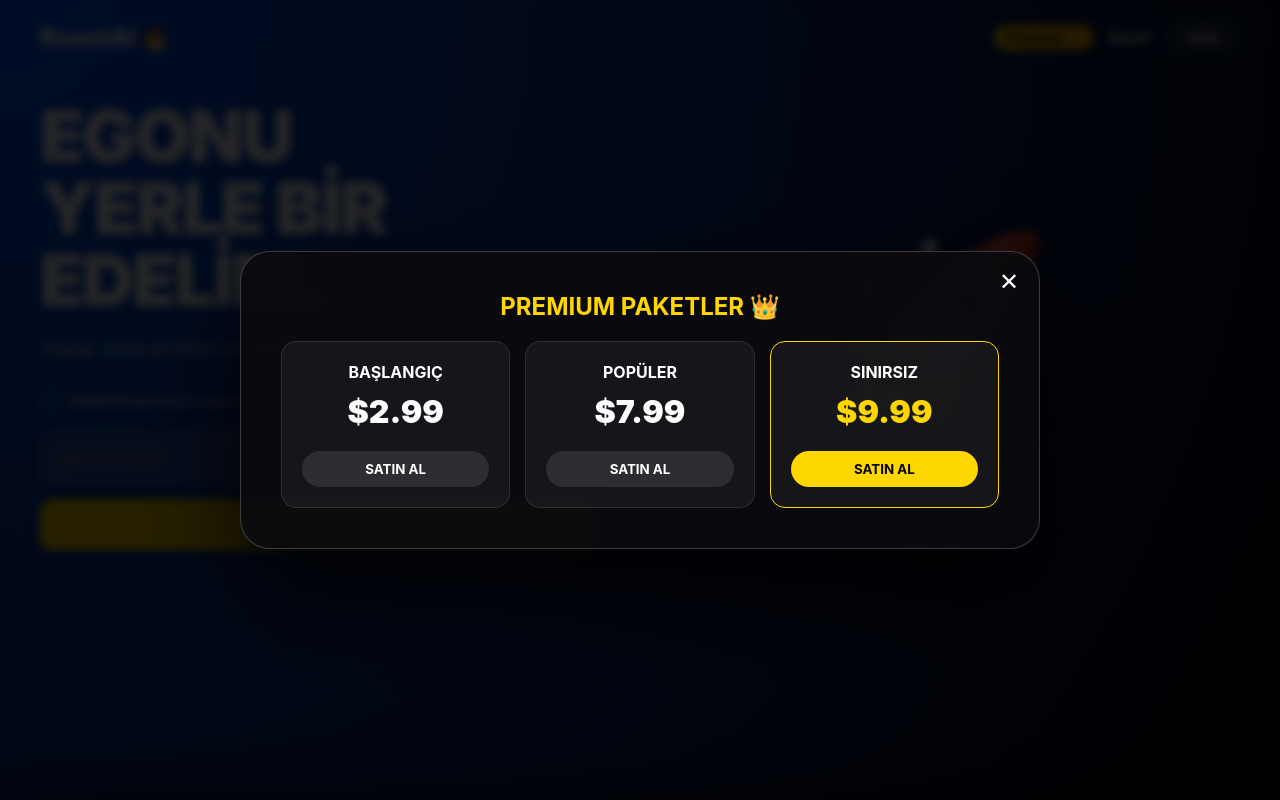
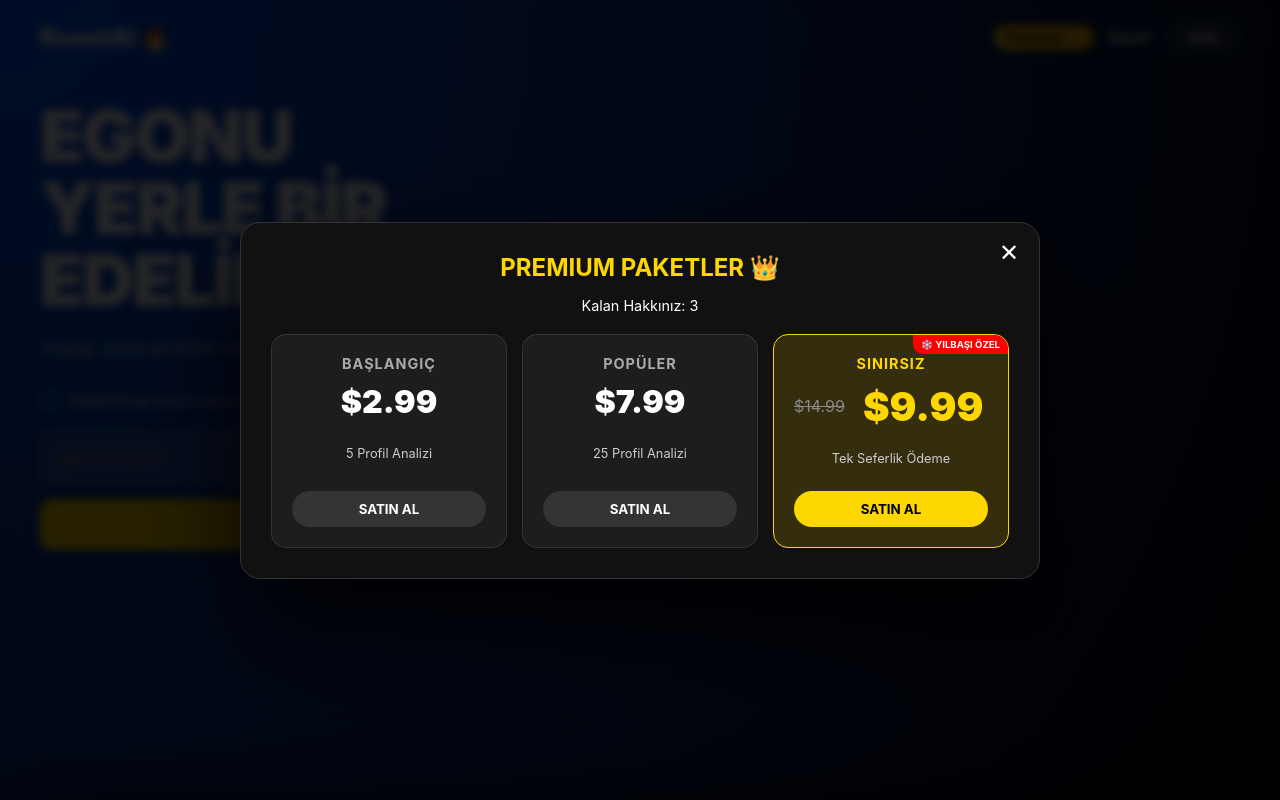
Before and after one commit to Cagrium/roast-pro, a Next.js app: page / in a window 1280 px wide. Both pictures are taken after a click on the element "Premium 👑". Shown: the top 800 px of the page. Built offline with nearby package versions, Linux system fonts and the light colour scheme.

Commit message:
tam restorasyon

```diff
--- a/app/page.tsx
+++ b/app/page.tsx
@@ -81,8 +81,8 @@ export default function Home() {
         .card-hero { background: transparent; z-index: 10; justify-content: flex-start; padding-top: 100px; }
 
         /* Şeffaflık geri geldi */
-        .card-info { background: rgba(20, 30, 60, 0.6); backdrop-filter: blur(20px); border-top: 1px solid rgba(255,255,255,0.1); border-radius: 40px 40px 0 0; z-index: 20; padding-bottom: 50px; }
-        .card-footer { background: rgba(0, 0, 0, 0.6); backdrop-filter: blur(40px); border-top: 1px solid rgba(255,255,255,0.05); z-index: 30; min-height: 60vh; border-radius: 40px 40px 0 0; position: relative; }
+        .card-info { background: rgba(20, 30, 60, 0.6); backdrop-filter: blur(20px); border-top: 1px solid rgba(255,255,255,0.1); border-radius: 60px 60px 0 0; z-index: 20; padding-bottom: 50px; }
+        .card-footer { background: rgba(0, 0, 0, 0.6); backdrop-filter: blur(40px); border-top: 1px solid rgba(255,255,255,0.05); z-index: 30; min-height: 60vh; border-radius: 60px 60px 0 0; position: relative; }
 
         .nav-bar {
             position: absolute; top: 0; left: 0; width: 100%; padding: 20px 40px;
@@ -118,20 +118,26 @@ export default function Home() {
 
         /* MODALLAR */
         .modal-overlay { position: fixed; top:0; left:0; width:100%; height:100%; background:rgba(0,0,0,0.85); z-index: 200; display: flex; align-items: center; justify-content: center; backdrop-filter: blur(5px); padding: 20px; }
-        .glass-modal { background: rgba(10, 10, 15, 0.9); border: 1px solid rgba(255,255,255,0.2); padding: 40px; border-radius: 30px; max-width: 800px; width: 100%; text-align: center; position: relative; color: white; max-height: 90vh; overflow-y: auto; box-shadow: 0 50px 100px rgba(0,0,0,0.9); }
+        .glass-modal { background: #111; border: 1px solid #333; padding: 30px; border-radius: 20px; max-width: 800px; width: 100%; text-align: center; position: relative; color: white; max-height: 90vh; overflow-y: auto; box-shadow: 0 50px 100px rgba(0,0,0,0.9); }
 
         .pricing-grid { display: grid; grid-template-columns: repeat(3, 1fr); gap: 15px; margin-top: 20px; }
         @media (max-width: 768px) { .pricing-grid { grid-template-columns: 1fr; } }
 
-        .price-card { background: rgba(255,255,255,0.05); border: 1px solid rgba(255,255,255,0.1); padding: 20px; border-radius: 15px; display: flex; flex-direction: column; justify-content: space-between; }
+        .price-card { background: rgba(255,255,255,0.05); border: 1px solid rgba(255,255,255,0.1); padding: 20px; border-radius: 15px; display: flex; flex-direction: column; justify-content: space-between; position: relative; overflow: hidden; }
         .price-amount { font-size: 2rem; font-weight: 900; margin: 10px 0; }
+        .price-header { margin-bottom: 10px; }
+        .price-title { font-size: 0.9rem; color: #aaa; font-weight: bold; text-transform: uppercase; letter-spacing: 1px; }
+        .price-amount.large { font-size: 2.5rem; color: #FFD700; }
+        .price-desc { font-size: 0.8rem; color: #ccc; margin-bottom: 15px; }
+        .special-badge { position: absolute; top: 0; right: 0; background: #FF0000; color: white; font-size: 0.6rem; font-weight: bold; padding: 4px 8px; border-bottom-left-radius: 10px; }
+        .strike-price { text-decoration: line-through; color: #888; font-size: 1rem; margin-right: 8px; }
+
         .buy-btn { background: rgba(255,255,255,0.1); color: white; padding: 10px; border-radius: 50px; font-weight: bold; cursor: pointer; width: 100%; margin-top: 10px; }
         .buy-btn.gold { background: #FFD700; color: black; }
 
         .info-grid, .footer-grid { display: grid; grid-template-columns: repeat(auto-fit, minmax(250px, 1fr)); gap: 30px; width: 100%; max-width: 1200px; }
         .info-card { background: rgba(255,255,255,0.03); padding: 25px; border-radius: 20px; border: 1px solid rgba(255,255,255,0.05); }
 
-        /* FOOTER RENK AYARLARI */
         .footer-col h4 { color: #FFD700; margin-bottom: 20px; font-size: 1.3rem; }
         .footer-col a { display: block; color: #aaa; margin-bottom: 10px; cursor: pointer; transition: 0.3s; text-decoration: none; }
         .footer-col a:hover { color: white; text-shadow: 0 0 10px rgba(255,255,255,0.5); }
@@ -204,18 +210,57 @@ export default function Home() {
            <div className="glass-modal">
               <button onClick={() => setPremiumAcik(false)} style={{position:'absolute', top:'15px', right:'20px', background:'none', color:'white', fontSize:'1.5rem', cursor:'pointer'}}>✕</button>
               <h2 style={{color:'#FFD700', marginBottom:'15px', fontSize:'1.5rem'}}>PREMIUM PAKETLER 👑</h2>
+              <p style={{fontSize:'0.9rem'}}>Kalan Hakkınız: {freeRights}</p>
               <div className="pricing-grid">
-                 <div className="price-card"><h4>BAŞLANGIÇ</h4><div className="price-amount">$2.99</div><button className="buy-btn" onClick={satinAlSimulasyon}>SATIN AL</button></div>
-                 <div className="price-card"><h4>POPÜLER</h4><div className="price-amount">$7.99</div><button className="buy-btn" onClick={satinAlSimulasyon}>SATIN AL</button></div>
-                 <div className="price-card" style={{borderColor:'#FFD700'}}><h4>SINIRSIZ</h4><div className="price-amount" style={{color:'#FFD700'}}>$9.99</div><button className="buy-btn gold" onClick={satinAlSimulasyon}>SATIN AL</button></div>
+                 <div className="price-card">
+                    <div className="price-header"><div className="price-title">BAŞLANGIÇ</div><div className="price-amount">$2.99</div></div>
+                    <p className="price-desc">5 Profil Analizi</p>
+                    <button className="buy-btn" onClick={satinAlSimulasyon}>SATIN AL</button>
+                 </div>
+                 <div className="price-card">
+                    <div className="price-header"><div className="price-title">POPÜLER</div><div className="price-amount">$7.99</div></div>
+                    <p className="price-desc">25 Profil Analizi</p>
+                    <button className="buy-btn" onClick={satinAlSimulasyon}>SATIN AL</button>
+                 </div>
+                 <div className="price-card" style={{background:'rgba(255,215,0,0.15)', borderColor:'#FFD700'}}>
+                    <div className="special-badge">❄️ YILBAŞI ÖZEL</div>
+                    <div className="price-header"><div className="price-title" style={{color:'#FFD700'}}>SINIRSIZ</div><div style={{display:'flex', alignItems:'center', gap:'10px'}}><span className="strike-price">$14.99</span><span className="price-amount large">$9.99</span></div></div>
+                    <p className="price-desc">Tek Seferlik Ödeme</p>
+                    <button className="buy-btn gold" onClick={satinAlSimulasyon}>SATIN AL</button>
+                 </div>
               </div>
            </div>
         </div>
       )}
 
-      {nasilCalisirAcik && <div className="modal-overlay"><div className="glass-modal"><button onClick={() => setNasilCalisirAcik(false)} style={{position:'absolute', top:'15px', right:'20px', background:'none', color:'white', fontSize:'1.5rem', cursor:'pointer'}}>✕</button><h2>SİSTEM</h2><p>1. Veri Tara &rarr; 2. Analiz Et &rarr; 3. Roastla 🔥</p></div></div>}
+      {/* EMOJİLİ NASIL ÇALIŞIR */}
+      {nasilCalisirAcik && (
+        <div className="modal-overlay">
+           <div className="glass-modal">
+              <button onClick={() => setNasilCalisirAcik(false)} style={{position:'absolute', top:'15px', right:'20px', background:'none', color:'white', fontSize:'1.5rem', cursor:'pointer'}}>✕</button>
+              <h2 style={{fontSize:'2rem', fontWeight:'900', marginBottom:'30px'}}>SİSTEM</h2>
+              <div style={{textAlign:'left', display:'flex', flexDirection:'column', gap:'20px'}}>
+                 <div style={{display:'flex', alignItems:'center', gap:'15px'}}><span style={{fontSize:'2rem'}}>🕵️‍♂️</span><div><h4 style={{color:'#FFD700'}}>Veri Tarama</h4><p style={{fontSize:'0.9rem', color:'#ccc'}}>Profilini saniyeler içinde tarıyoruz.</p></div></div>
+                 <div style={{display:'flex', alignItems:'center', gap:'15px'}}><span style={{fontSize:'2rem'}}>🧠</span><div><h4 style={{color:'#FFD700'}}>Analiz</h4><p style={{fontSize:'0.9rem', color:'#ccc'}}>GPT-4o zayıf noktanı bulur.</p></div></div>
+                 <div style={{display:'flex', alignItems:'center', gap:'15px'}}><span style={{fontSize:'2rem'}}>🔥</span><div><h4 style={{color:'#FFD700'}}>Roast</h4><p style={{fontSize:'0.9rem', color:'#ccc'}}>En acımasız gerçekleri yüzüne vururuz.</p></div></div>
+              </div>
+           </div>
+        </div>
+      )}
 
-      {girisAcik && <div className="modal-overlay"><div className="glass-modal"><button onClick={() => setGirisAcik(false)} style={{position:'absolute', top:'15px', right:'20px', background:'none', color:'white', fontSize:'1.5rem', cursor:'pointer'}}>✕</button><h2>{isLoginMode ? "Giriş" : "Kayıt"}</h2><input className="input-box" placeholder="Email" onChange={(e) => setUserEmail(e.target.value)} /><button className="btn-premium" onClick={girisYapSimulasyon}>Giriş Yap</button></div></div>}
+      {/* GİRİŞ EKRANI */}
+      {girisAcik && (
+        <div className="modal-overlay">
+           <div className="glass-modal">
+              <button onClick={() => setGirisAcik(false)} style={{position:'absolute', top:'15px', right:'20px', background:'none', color:'white', fontSize:'1.5rem', cursor:'pointer'}}>✕</button>
+              <h2 style={{fontSize:'2rem', fontWeight:'900', marginBottom:'10px'}}>{isLoginMode ? "Giriş Yap" : "Kayıt Ol"}</h2>
+              <input style={{background:'rgba(255,255,255,0.1)', border:'1px solid rgba(255,255,255,0.2)', color:'white', padding:'15px', width:'100%', borderRadius:'12px', marginBottom:'15px'}} className="input-box" placeholder="Email" onChange={(e) => setUserEmail(e.target.value)} />
+              <input style={{background:'rgba(255,255,255,0.1)', border:'1px solid rgba(255,255,255,0.2)', color:'white', padding:'15px', width:'100%', borderRadius:'12px', marginBottom:'15px'}} className="input-box" type="password" placeholder="Şifre" />
+              <button className="btn-premium" style={{marginTop:'10px', fontSize:'1rem'}} onClick={girisYapSimulasyon}>{isLoginMode ? "Giriş Yap &rarr;" : "Hesap Oluştur &rarr;"}</button>
+              <p style={{marginTop:'20px', cursor:'pointer', color:'#FFD700'}} onClick={() => setIsLoginMode(!isLoginMode)}>{isLoginMode ? "Hesabın yok mu? Kayıt Ol" : "Giriş Yap"}</p>
+           </div>
+        </div>
+      )}
 
       {yasalModal.acik && <div className="modal-overlay"><div className="glass-modal"><button onClick={() => setYasalModal({...yasalModal, acik:false})} style={{position:'absolute', top:'15px', right:'20px', background:'none', color:'white', fontSize:'1.5rem', cursor:'pointer'}}>✕</button><h2>{yasalModal.baslik}</h2><p style={{fontSize:'0.9rem'}}>{yasalModal.icerik}</p></div></div>}
 
```
